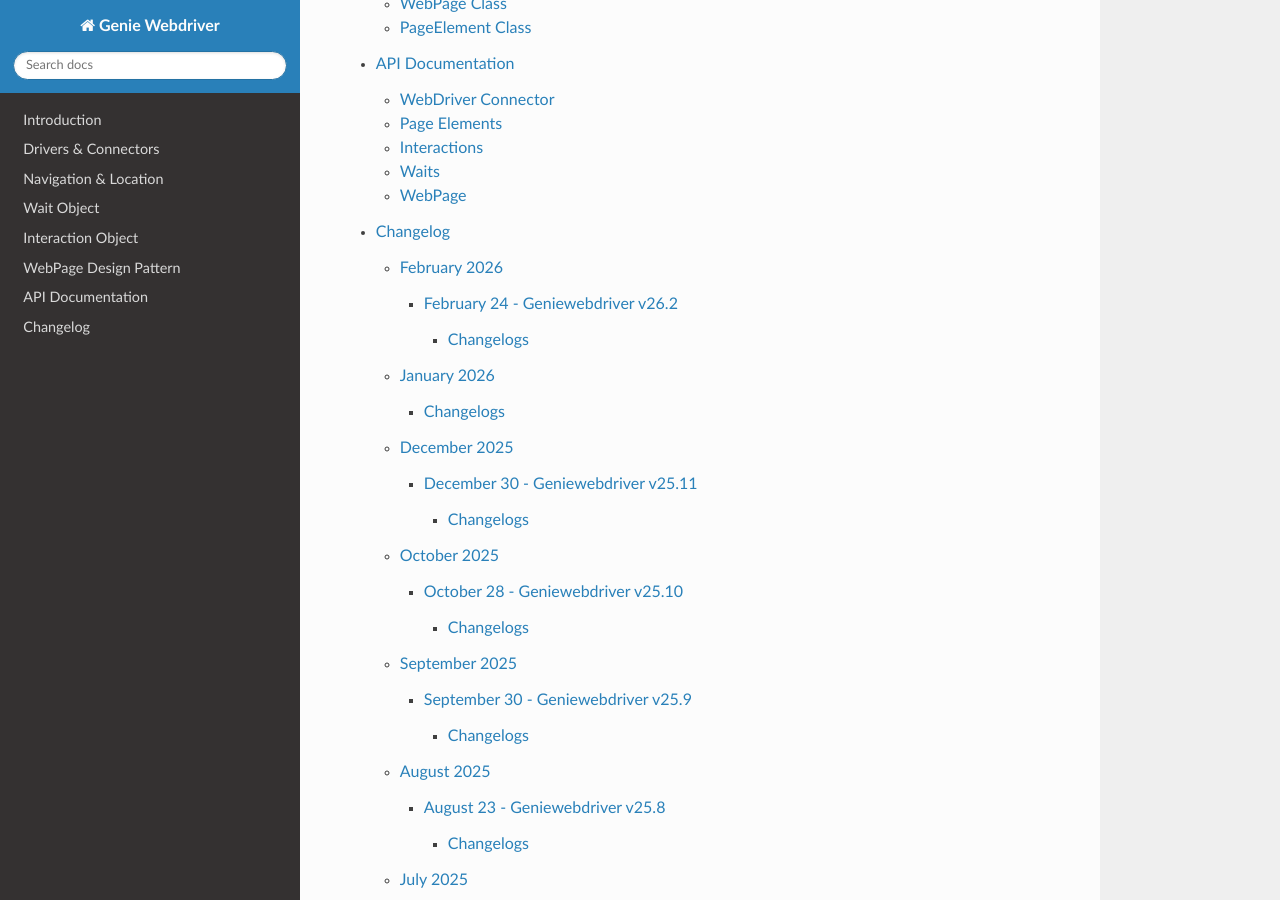
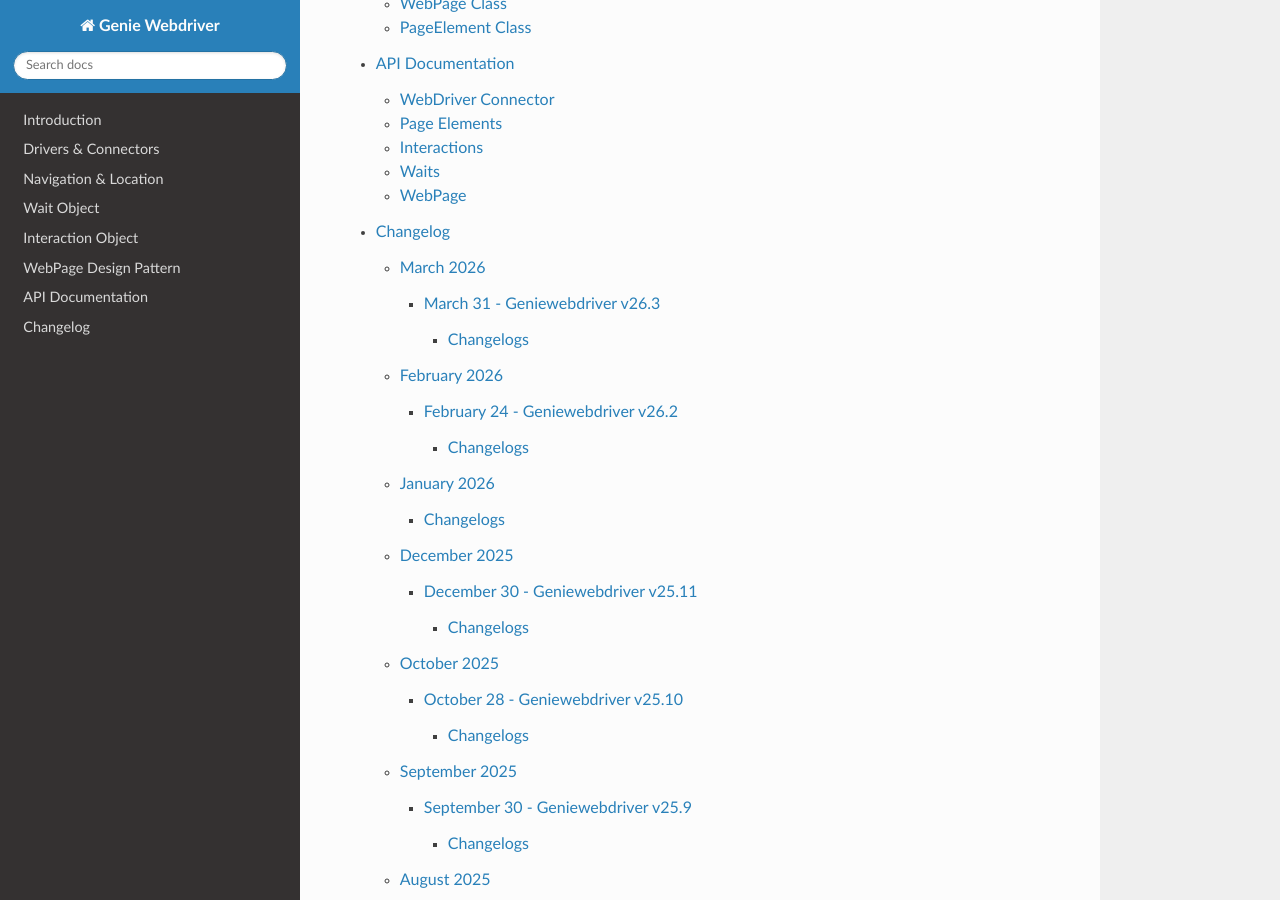
Before and after one commit to CiscoTestAutomation/geniewebdriver, a Sphinx documentation site: the page built from docs/index.rst, in a window 1280 px wide and 900 px high, scrolled down 852 px. Built offline with Sphinx 7.4.7 and the Read the Docs theme 3.1.0, drawn with Linux system fonts in a browser that asks for light colours; pages that are not in the unit, such as notebooks, are missing from menus.

Commit message:
Releasing v26.3

```diff
--- /dev/null
+++ b/docs/changelog/2026/march.rst
@@ -0,0 +1,18 @@
+March 2026
+==========
+
+March 31 - Geniewebdriver v26.3
+------------------------
+
+
+
+.. csv-table:: New Module Versions
+    :header: "Modules", "Version"
+
+    ``genie.webdriver``, v26.3
+
+
+
+
+Changelogs
+^^^^^^^^^^
--- a/docs/changelog/index.rst
+++ b/docs/changelog/index.rst
@@ -4,6 +4,7 @@
 .. toctree::
    :maxdepth: 1
 
+   2026/march
    2026/february
    2026/january
    2025/december
```
